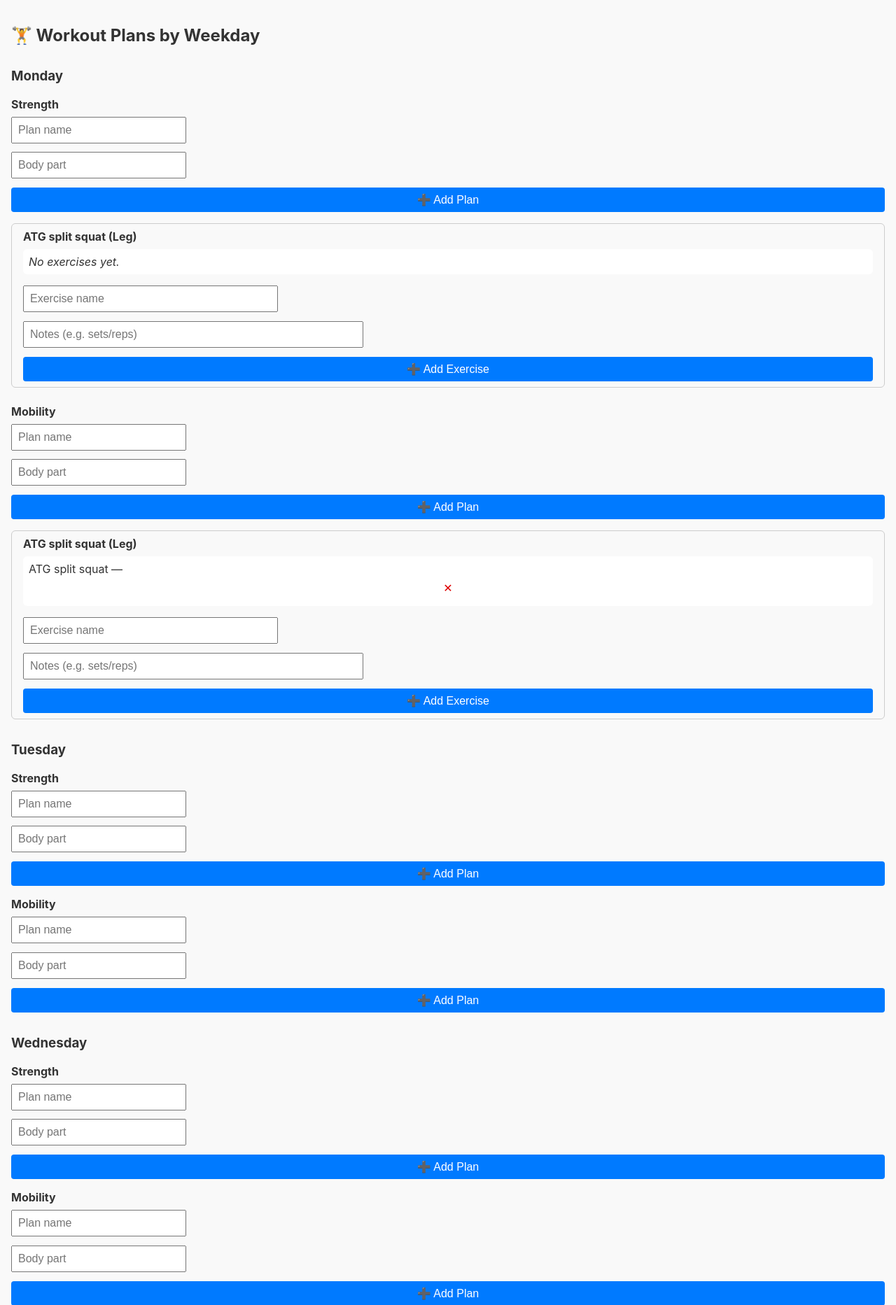
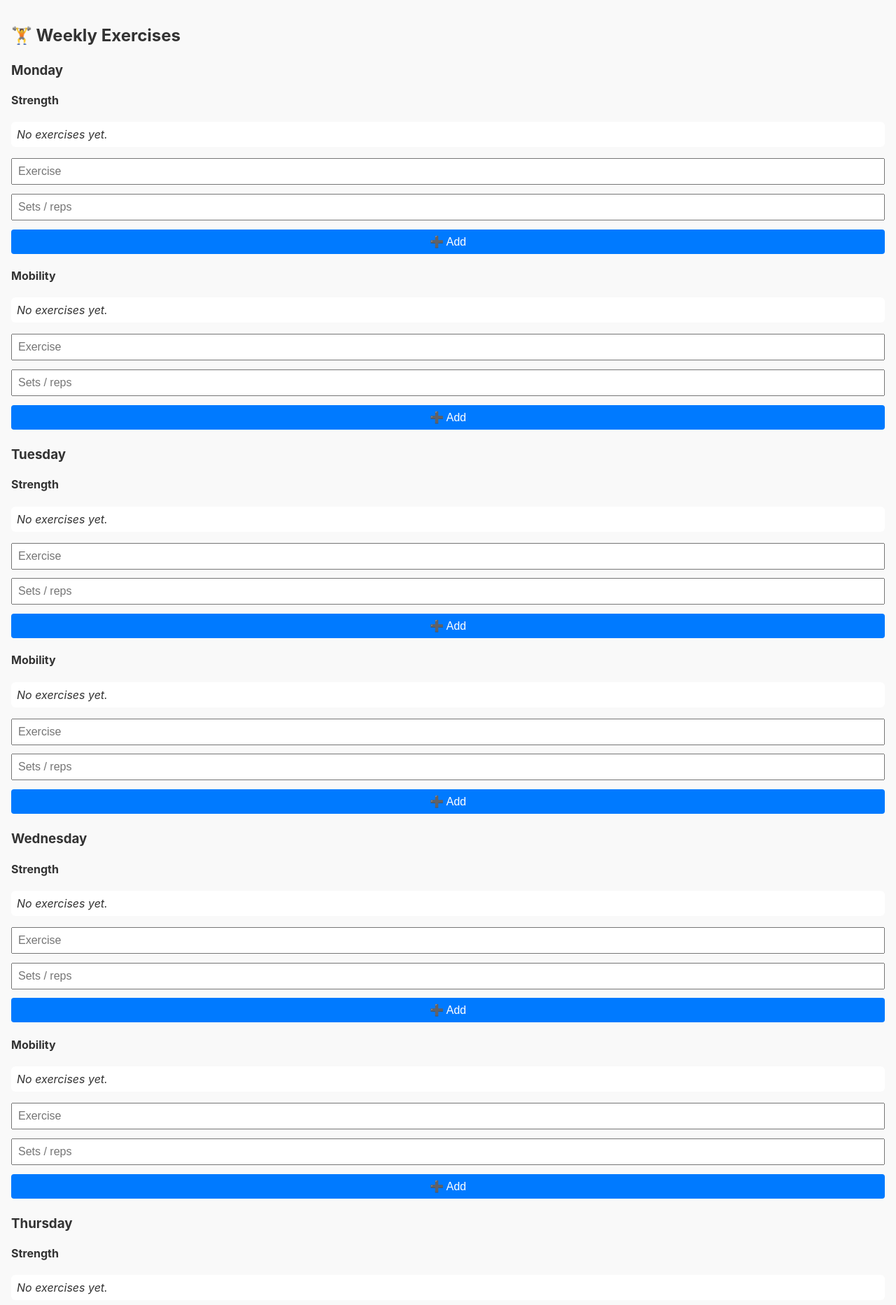
Before and after one commit to HeigoTasuja/mealTrainingApp, a Flask app: page /plans/ in a window 1280 px wide. Shown: the part 134-1999 px from the top of the page at 70% size. Run offline with Flask 3, Linux system fonts and the light colour scheme; data comes from the database, SQL or seed files in the repository; data that the repository does not hold is empty.

Commit message:
exercise plan rework

```diff
--- a/app.py
+++ b/app.py
@@ -10,6 +10,8 @@ from blueprints.workout_plans import workout_plans_bp
 
 def create_app():
     app = Flask(__name__)
+
+    app.secret_key = "9aysd9yas97tyvadsiuyf9asfauyv98asy9" # :TODO update nad place somewhere secure and replace with variable
 
     # Initialize the SQLite DB and ensure tables exist
     init_db()
--- a/blueprints/workout_plans.py
+++ b/blueprints/workout_plans.py
@@ -1,4 +1,3 @@
-
 from flask import Blueprint, render_template, request, redirect, url_for, flash
 from database import get_connection
 
@@ -7,69 +6,31 @@ workout_plans_bp = Blueprint("workout_plans", __name__, url_prefix="/plans")
 @workout_plans_bp.route("/")
 def plans_index():
     with get_connection() as conn:
-        plans = conn.execute("SELECT * FROM workout_plans").fetchall()
         exercises = conn.execute("SELECT * FROM exercises").fetchall()
-    return render_template("plans/index.html",
-                           plans=plans,
-                           exercises=exercises)
+    return render_template("plans/index.html", exercises=exercises)
 
-@workout_plans_bp.route("/<category>")
-def plans_by_category(category):
-    with get_connection() as conn:
-        plans = conn.execute(
-            "SELECT * FROM workout_plans WHERE category = ?", (category,)
-        ).fetchall()
-    return render_template("plans/category.html", category=category, plans=plans)
+@workout_plans_bp.route("/add_exercise", methods=["POST"])
+def add_exercise():
+    name        = request.form.get("name")
+    description = request.form.get("description")
+    day         = request.form.get("day")      #  Monday … Friday
+    category    = request.form.get("category") #  Strength / Mobility
 
-@workout_plans_bp.route("/plan/<int:plan_id>")
-def view_plan(plan_id):
-    with get_connection() as conn:
-        plan = conn.execute("SELECT * FROM workout_plans WHERE id = ?", (plan_id,)).fetchone()
-        exercises = conn.execute("SELECT * FROM exercises WHERE plan_id = ?", (plan_id,)).fetchall()
-    return render_template("plans/plan_detail.html", plan=plan, exercises=exercises)
+    if not all([name, day, category]):
+        flash("Name, day and category are required.")
+        return redirect(url_for("workout_plans.plans_index"))
 
-@workout_plans_bp.route("/plan/<int:plan_id>/add_exercise", methods=["POST"])
-def add_exercise(plan_id):
-    name = request.form.get("name")
-    description = request.form.get("description")
-    if not name:
-        flash("Exercise name is required")
-        return redirect(url_for("workout_plans.view_plan", plan_id=plan_id))
     with get_connection() as conn:
         conn.execute(
-            "INSERT INTO exercises (plan_id, name, description) VALUES (?, ?, ?)",
-            (plan_id, name, description)
+            "INSERT INTO exercises (name, description, day, category) VALUES (?,?,?,?)",
+            (name, description, day, category)
         )
         conn.commit()
-    return redirect(url_for("workout_plans.view_plan", plan_id=plan_id))
+    return redirect(url_for("workout_plans.plans_index"))
 
 @workout_plans_bp.route("/exercise/<int:exercise_id>/delete", methods=["POST"])
 def delete_exercise(exercise_id):
     with get_connection() as conn:
         conn.execute("DELETE FROM exercises WHERE id = ?", (exercise_id,))
         conn.commit()
-    plan_id = request.form.get("plan_id")
-    return redirect(url_for("workout_plans.view_plan", plan_id=plan_id))
-
-
-@workout_plans_bp.route("/add_plan", methods=["POST"])
-def add_plan():
-    name = request.form.get("name")
-    category = request.form.get("category")
-    day = request.form.get("day_of_week")
-    plan_type = request.form.get("type")
-    body_part = request.form.get("body_part")
-    if not name or not day or not category or not body_part:
-        flash("All fields are required.")
-        return redirect(url_for("workout_plans.plans_index"))
-
-    if not plan_type:
-        plan_type = "Strenght" if category == "Strenght" else "Mobility"
-
-    with get_connection() as conn:
-        conn.execute(
-            "INSERT INTO workout_plans (name, category, day, type, body_part) VALUES (?, ?, ?, ?, ?)",
-            (name, category, day, plan_type, body_part),
-        )
-        conn.commit()
     return redirect(url_for("workout_plans.plans_index"))
--- a/templates/plans/index.html
+++ b/templates/plans/index.html
@@ -1,37 +1,23 @@
 {% extends "base.html" %}
 {% block content %}
-
-<h2>🏋️ Workout Plans by Weekday</h2>
+<h2>🏋️ Weekly Exercises</h2>
 
 {% set weekdays = ['Monday','Tuesday','Wednesday','Thursday','Friday'] %}
 {% set categories = ['Strength','Mobility'] %}
 
-{% for day in weekdays %}
-  <h3 style="margin-top:2rem;">{{ day }}</h3>
-  {% for cat in categories %}
-    <h4 style="margin:0.5rem 0;">{{ cat }}</h4>
+{% for d in weekdays %}
+  <h3 style="margin-top:1.5rem;">{{ d }}</h3>
+  {% for c in categories %}
+    <h4>{{ c }}</h4>
 
-    <!-- Add Plan Form -->
-    <form method="POST" action="{{ url_for('workout_plans.add_plan') }}" style="margin-bottom:1rem;">
-      <input type="hidden" name="day_of_week" value="{{ day }}">
-      <input type="hidden" name="category" value="{{ cat }}">
-      <input type="text" name="name" placeholder="Plan name" required style="width:20%;">
-      <input type="text" name="body_part" placeholder="Body part" required style="width:20%;">
-      <button type="submit">➕ Add Plan</button>
-    </form>
-
-    <!-- Plans for this day + category -->
-    {% for plan in plans if plan.day == day and plan.category==cat %}
-      <div style="margin-bottom:1.5rem; padding:0.5rem 1rem; border:1px solid #ccc; border-radius:6px;">
-        <strong>{{ plan.name }} ({{ plan.body_part }})</strong>
-
-        <ul style="margin-top:0.5rem;">
-          {% for ex in exercises if ex.plan_id == plan.id %}
+    <!-- list exercises -->
+    <ul>
+      {% for ex in exercises if ex.day == d and ex.category == c %}
         <li>
           {{ ex.name }} — {{ ex.description }}
-              <form method="POST" action="{{ url_for('workout_plans.delete_exercise', exercise_id=ex.id) }}" style="display:inline;">
-                <input type="hidden" name="plan_id" value="{{ plan.id }}">
-                <button type="submit" style="color:#d00;border:none;background:none;">✕</button>
+          <form action="{{ url_for('workout_plans.delete_exercise', exercise_id=ex.id) }}"
+                method="POST" style="display:inline;">
+            <button style="border:none;color:#d00;background:none;">✕</button>
           </form>
         </li>
       {% else %}
@@ -39,15 +25,14 @@
       {% endfor %}
     </ul>
 
-        <!-- Add Exercise Form -->
-        <form method="POST" action="{{ url_for('workout_plans.add_exercise', plan_id=plan.id) }}" style="margin-top:0.5rem;">
-          <input type="text" name="name" placeholder="Exercise name" required style="width:30%;">
-          <input type="text" name="description" placeholder="Notes (e.g. sets/reps)" style="width:40%;">
-          <button type="submit">➕ Add Exercise</button>
+    <!-- add new exercise -->
+    <form action="{{ url_for('workout_plans.add_exercise') }}" method="POST" style="margin-bottom:1rem;">
+      <input type="hidden" name="day" value="{{ d }}">
+      <input type="hidden" name="category" value="{{ c }}">
+      <input type="text" name="name" placeholder="Exercise" required>
+      <input type="text" name="description" placeholder="Sets / reps">
+      <button>➕ Add</button>
     </form>
-      </div>
   {% endfor %}
 {% endfor %}
-{% endfor %}
-
 {% endblock %}
```
Also changed, not shown: data.db. Lines whose indentation alone changed are shown as unchanged.
